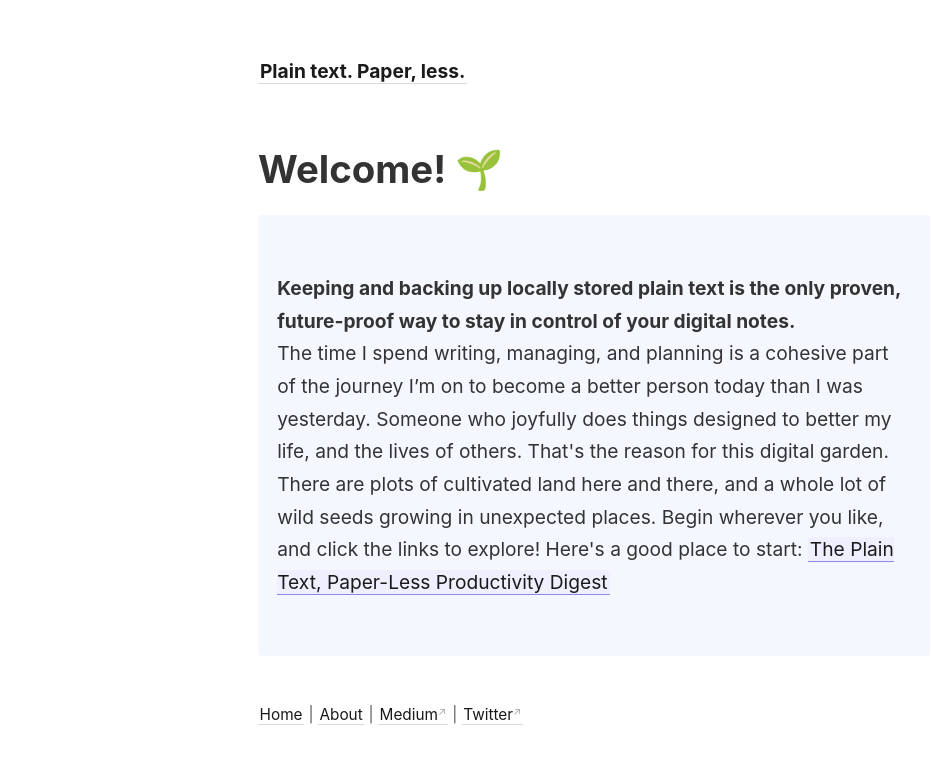
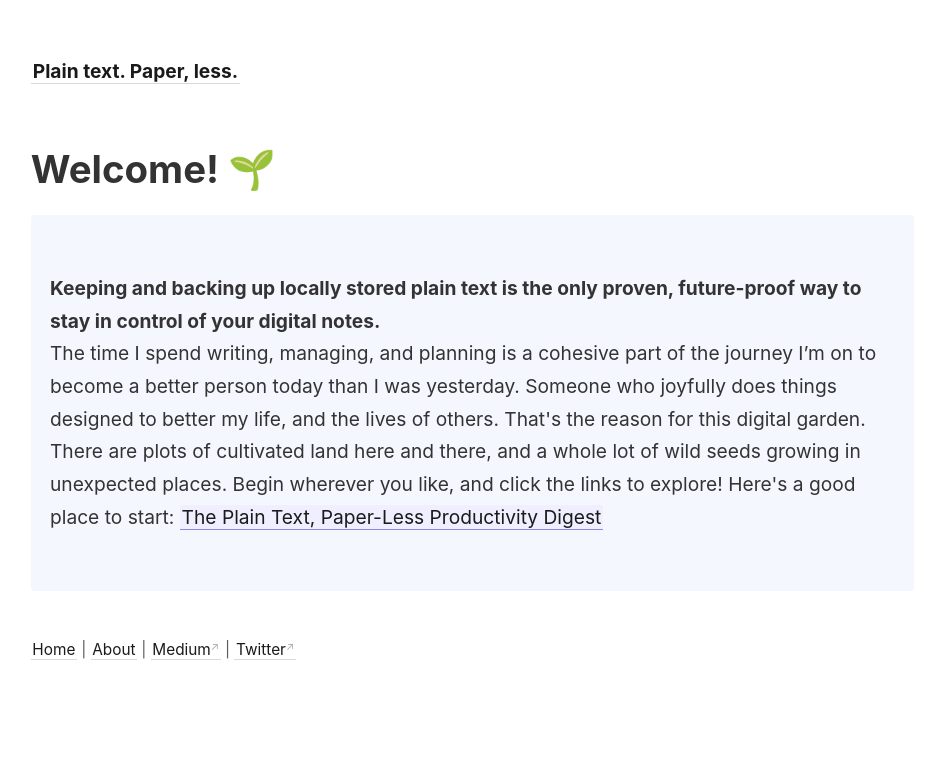
Before and after one commit to miscemw/Paper-Less, a Jekyll site: the page built from index.md, in a window 1280 px wide. Shown: the top 764 px of the page, without its empty margins (46-977 px from the left). Built offline with Jekyll 4.4.1, drawn with Linux system fonts in a browser that asks for light colours.

Commit message:
Changed max width back to 63em

```diff
--- a/_sass/_style.scss
+++ b/_sass/_style.scss
@@ -16,7 +16,7 @@ body {
   overflow-x: hidden;
   color: $color-text;
   font-size: .9rem;
-  max-width: 35em;
+  max-width: 63em;
 
   @media (min-width: 820px) {
     font-size: 1.2rem;
```
